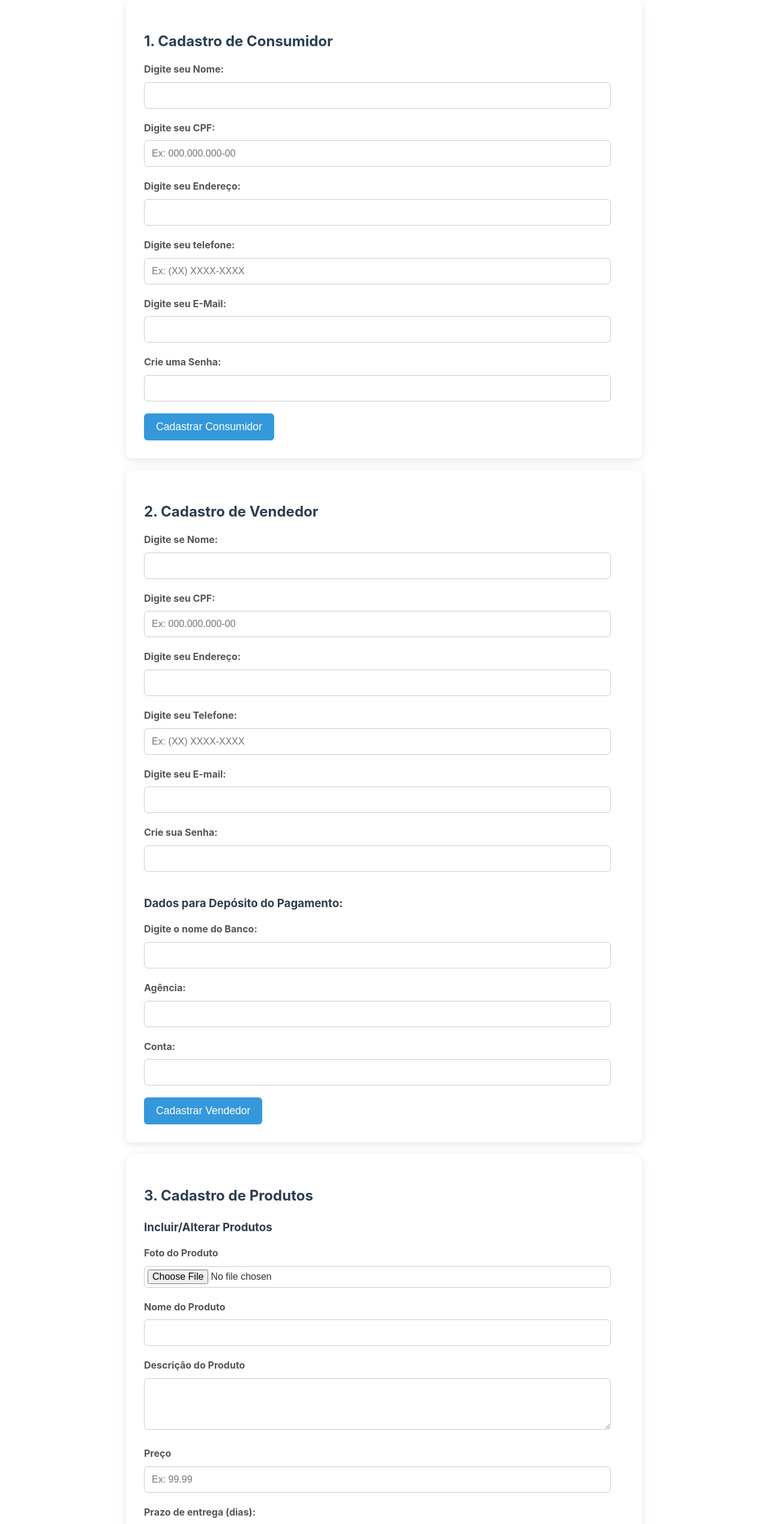
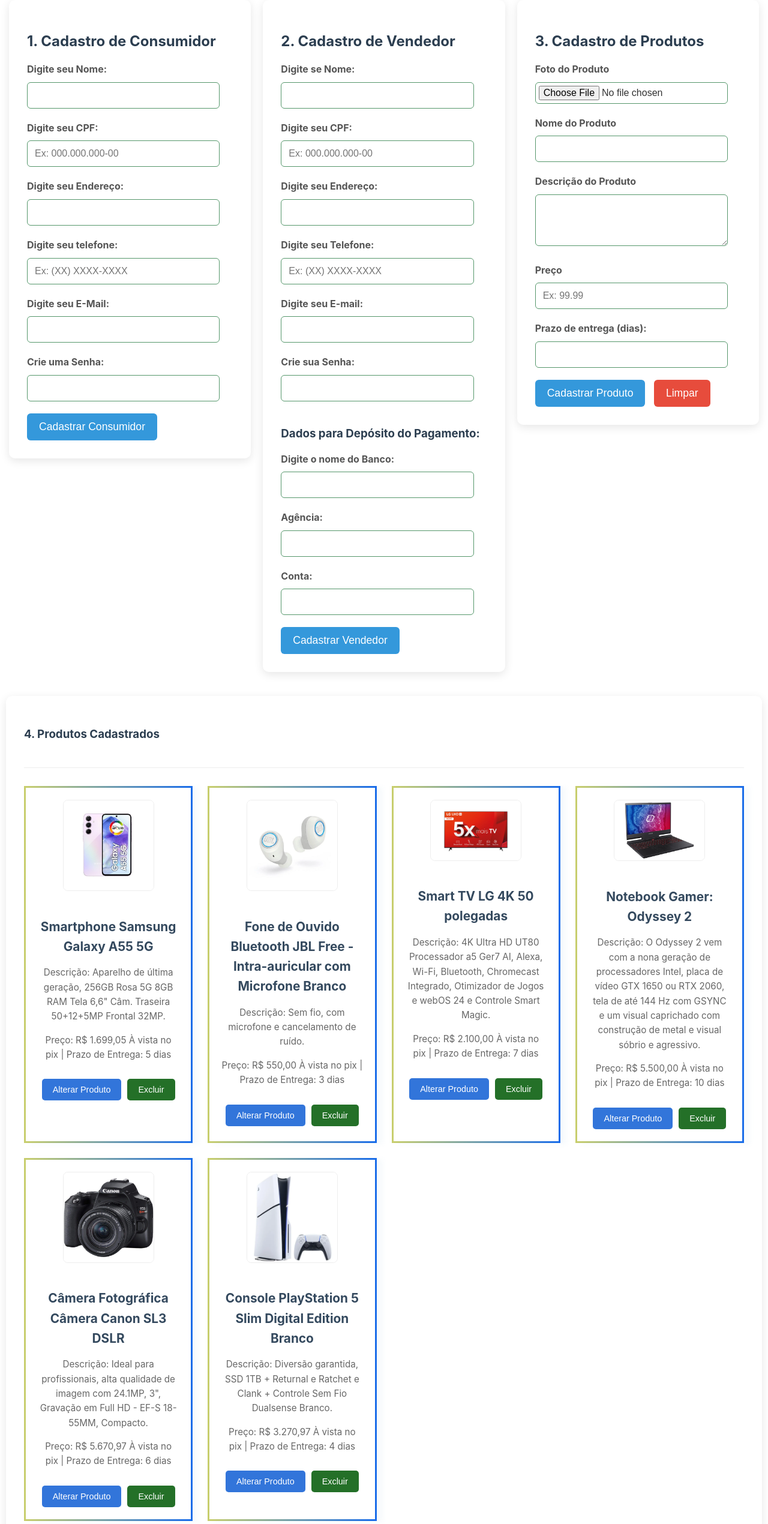
Before and after one commit to jakemello/mercado-Livre, a plain HTML site: page index.html in a window 1280 px wide. Shown: the part 120-2660 px from the top of the page at 60% size. Drawn offline with Linux system fonts and the light colour scheme.

Commit message:
Alteração de layout

```diff
--- a/index.html
+++ b/index.html
@@ -6,7 +6,6 @@
     <meta name="viewport" content="width=device-width, initial-scale=1.0">
     <title>Freedom Store</title>
     <style>
-
         body {
             font-family: 'Inter', sans-serif;
             margin: 0;
@@ -14,6 +13,9 @@
             background-color: #fff;
             color: #333;
             line-height: 1.6;
+            display: flex;
+            flex-direction: column;
+            min-height: 100vh;
         }
 
         h1, h2, h3, h4 {
@@ -44,13 +46,35 @@
             font-size: 2.2em;
         }
 
-        .containerCadastroConsumidor,.containerVendedor,.containerProdutos {
+        /* NEW: Container for all three forms to be side-by-side */
+        .container-all-forms {
+            display: grid;
+            grid-template-columns: repeat(3, 1fr); /* Three equal columns */
+            gap: 20px; /* Space between the forms */
+            max-width: 1400px; /* Increased max-width to accommodate three forms */
+            margin: 20px auto; /* Center the grid container */
+            padding: 0 15px; /* Padding for smaller screens */
+            align-items: start; /* Align forms to the top of their grid cells */
+        }
+
+        .containerCadastroConsumidor,
+        .containerVendedor,
+        .containerProdutosForm { /* Renamed for clarity, it's the product registration form */
             background-color: #fff;
             padding: 30px;
-            margin: 20px auto;
             border-radius: 10px;
             box-shadow: 0 4px 15px rgba(0, 0, 0, 0.1);
-            max-width: 800px;
+        }
+
+        /* Styles for the product LIST, which is below the forms */
+        .containerProdutosLista { /* New class for the product list section */
+            max-width: 1200px; /* Adjusted max-width for the product list */
+            margin: 20px auto; /* Center the product list */
+            padding: 30px;
+            background-color: #fff; /* Ensure it also has a background */
+            border-radius: 10px;
+            box-shadow: 0 4px 15px rgba(0, 0, 0, 0.1);
+            flex-grow: 1;
         }
 
         form label {
@@ -70,7 +94,7 @@
             width: calc(100% - 22px);
             padding: 12px;
             margin-bottom: 20px;
-            border: 1px solid #ccc;
+            border: 1px solid #55976b;
             border-radius: 6px;
             font-size: 1em;
             box-sizing: border-box;
@@ -113,21 +137,39 @@
             padding-top: 30px;
             border-top: 1px solid #eee;
             display: grid;
-            grid-template-columns: repeat(auto-fit, minmax(300px, 1fr));
+            grid-template-columns: repeat(auto-fit, minmax(280px, 1fr)); /* Adjusted minmax for 3 columns */
             gap: 25px;
         }
 
         .produtos {
-            background-color: #f9f9f9;
-            border: 1px solid #ddd;
-            border-radius: 8px;
+            border: 3px solid transparent;
+            border-image: linear-gradient(rgb(200, 206, 109), rgb(25, 108, 233)) 1;
+            border-image-slice: 5;
             padding: 20px;
             display: flex;
             flex-direction: column;
             align-items: center;
             text-align: center;
-            box-shadow: 0 2px 8px rgba(0, 0, 0, 0.05);
+            box-shadow: 10px 2px 8px rgba(90, 156, 201, 0.05); /* Fixed typo: 10 2px -> 10px 2px */
+            animation: gradientAngle 4s linear infinite;
             transition: transform 0.2s ease;
+        }
+        @keyframes gradientAngle {
+            0% {
+                border-image: linear-gradient(0deg, rgb(200, 206, 109), rgb(25, 108, 233)) 1;
+            }
+            25% {
+                border-image: linear-gradient(90deg, rgb(200, 206, 109), rgb(25, 108, 233)) 1;
+            }
+            50% {
+                border-image: linear-gradient(180deg, rgb(200, 206, 109), rgb(25, 108, 233)) 1;
+            }
+            75% {
+                border-image: linear-gradient(270deg, rgb(200, 206, 109), rgb(25, 108, 233)) 1;
+            }
+            100% {
+                border-image: linear-gradient(360deg, rgb(200, 206, 109), rgb(25, 108, 233)) 1;
+            }
         }
 
         .produtos:hover {
@@ -173,6 +215,7 @@
         .editar-produtos .editar {
             background-color: #3275da;
             color: white;
+            border: none;
         }
 
         .editar-produtos .editar:hover {
@@ -182,6 +225,7 @@
         .editar-produtos .deletar {
             background-color: #247028;
             color: white;
+            border: none;
         }
 
         .editar-produtos .deletar:hover {
@@ -196,18 +240,54 @@
             color: #0c0d0e;
             font-size: 1.0em;
             font-weight: bold;
+            flex-shrink: 0;
         }
 
         .copy {
             font-size: 0.9em;
         }
 
+        /* --- MEDIA QUERIES --- */
+
+        /* For 3 columns:
+           - Below 1400px, forms will start to shrink.
+           - Below 1200px, they will likely still be side-by-side but smaller.
+           - We need a breakpoint where they go from 3 to 2 columns.
+        */
+        @media (max-width: 1200px) {
+            .container-all-forms {
+                grid-template-columns: 1fr 1fr; /* Two columns */
+                max-width: 900px; /* Adjust max-width for two forms */
+            }
+            .containerProdutosForm {
+                grid-column: 1 / -1; /* Make the product form span both columns */
+            }
+            .containerProdutosLista {
+                 max-width: 900px;
+            }
+        }
+
+        /* For 2 columns:
+           - Below 900px, they will shrink further.
+           - We need a breakpoint where they go from 2 to 1 column.
+        */
         @media (max-width: 768px) {
             header h1 {
                 font-size: 1.8em;
-            }.containerCadastroConsumidor,.containerVendedor,.containerProdutos {
-                margin: 15px;
+            }
+            .container-all-forms {
+                grid-template-columns: 1fr; /* Single column */
+                gap: 15px;
+                max-width: 500px; /* Narrower max-width for single column */
+                padding: 0 10px;
+            }
+            .containerCadastroConsumidor,
+            .containerVendedor,
+            .containerProdutosForm,
+            .containerProdutosLista {
+                margin: 15px auto; /* Adjust margin for single column stacking */
                 padding: 20px;
+                max-width: 100%; /* Allow full width within the new max-width of container-all-forms */
             }
             .lista-produtos {
                 grid-template-columns: 1fr;
@@ -233,7 +313,8 @@
         <img src="./ImagensProjeto/freedomImage.png" alt="">
         <h1>Sistema de Mercado Livre</h1>
     </header>
-    <div>
+
+    <div class="container-all-forms">
         <section id="cadastroConsumidor" class="containerCadastroConsumidor">
             <h2>1. Cadastro de Consumidor</h2>
             <form action="#" method="post">
@@ -241,13 +322,13 @@
                 <input type="text" name="nomeConsumidor" id="nome-consumidor" required>
 
                 <label for="cpf-consumidor">Digite seu CPF:</label>
-            <input type="text" name="cpfConsumidor" id="cpf-consumidor" pattern="\d{3}\.\d{3}\.\d{3}-\d{2}" placeholder="Ex: 000.000.000-00" required>
+                <input type="text" name="cpfConsumidor" id="cpf-consumidor" pattern="\d{3}\.\d{3}\.\d{3}-\d{2}" placeholder="Ex: 000.000.000-00" maxlength="14" required>
 
                 <label for="endereco-consumidor">Digite seu Endereço:</label>
                 <input type="text" name="enderecoConsumidor" id="endereco-consumidor" required>
 
                 <label for="telefone-consumidor">Digite seu telefone:</label>
-            <input type="tel" name="telefoneCoonsumidor" id="telefone-consumidor" pattern="\(\d{2}\)\s?\d{4,5}-\d{4}" placeholder="Ex: (XX) XXXX-XXXX" required>
+                <input type="tel" name="telefoneCoonsumidor" id="telefone-consumidor" pattern="\(\d{2}\)\s?\d{4,5}-\d{4}" placeholder="Ex: (XX) XXXX-XXXX" maxlength="14" required>
 
                 <label for="email-consumidor">Digite seu E-Mail:</label>
                 <input type="email" name="emailConsumidor" id="email-consumidor" required>
@@ -258,8 +339,7 @@
                 <button type="submit">Cadastrar Consumidor</button>
             </form>
         </section>
-    </div>
-    <div>
+
         <section id="cadastro-vendedor" class="containerVendedor">
             <h2>2. Cadastro de Vendedor</h2>
             <form action="#" method="post">
@@ -267,13 +347,13 @@
                 <input type="text" name="nomeVendedor" id="nome-vendedor" required>
 
                 <label for="cpf-vendedor">Digite seu CPF:</label>
-                <input type="text" name="cpfVendedor" id="cpf-vendedor" pattern="\d{3}\.\d{3}\.\d{3}-\d{2}" placeholder="Ex: 000.000.000-00" required>
+                <input type="text" name="cpfVendedor" id="cpf-vendedor" pattern="\d{3}\.\d{3}\.\d{3}-\d{2}" placeholder="Ex: 000.000.000-00" maxlength="14" required>
 
                 <label for="endereco-vendedor">Digite seu Endereço:</label>
                 <input type="text" name="enderecoVendedor" id="endereco-vendedor" required>
 
                 <label for="telefone-vendedor">Digite seu Telefone:</label>
-                <input type="tel" name="telefoneVendedor" id="telefone-vendedor" pattern="\(\d{2}\)\s?\d{4,5}-\d{4}" placeholder="Ex: (XX) XXXX-XXXX" required>
+                <input type="tel" name="telefoneVendedor" id="telefone-vendedor" pattern="\(\d{2}\)\s?\d{4,5}-\d{4}" placeholder="Ex: (XX) XXXX-XXXX" maxlength="14" required>
 
                 <label for="email-vendedor">Digite seu E-mail:</label>
                 <input type="email" name="emailVendedor" id="email-vendedor" required>
@@ -294,11 +374,9 @@
                 <button type="submit">Cadastrar Vendedor</button>
             </form>
         </section>
-    </div>
-    <div>
-        <section id="cadastro-produtos" class="containerProdutos">
+
+        <section id="cadastro-produtos" class="containerProdutosForm">
             <h2>3. Cadastro de Produtos</h2>
-            <h3>Incluir/Alterar Produtos</h3>
             <form action="#" method="post">
                 <label for="foto-produto">Foto do Produto</label>
                 <input type="file" name="fotoProduto" id="foto-produto" accept="image/*">
@@ -315,10 +393,13 @@
                 <label for="prazo-entrega">Prazo de entrega (dias):</label>
                 <input type="number" name="prazoEntrega" id="prazo-entrega" min="0" required>
 
-                <button type="submit">Salvar Produto</button>
+                <button type="submit">Cadastrar Produto</button>
                 <button type="reset">Limpar</button>
             </form>
+        </section>
+    </div>
 
+    <section class="containerProdutosLista">
         <h3>4. Produtos Cadastrados</h3>
         <div class="lista-produtos">
             <div class="produtos">
@@ -329,7 +410,7 @@
                     <p>Preço: R$ 1.699,05 À vista no pix | Prazo de Entrega: 5 dias</p>
                 </section>
                 <section class="editar-produtos">
-            <button class="editar">Alterar</button>
+                    <button class="editar">Alterar Produto</button>
                     <button class="deletar">Excluir</button>
                 </section>
             </div>
@@ -341,7 +422,7 @@
                     <p>Preço: R$ 550,00 À vista no pix | Prazo de Entrega: 3 dias</p>
                 </section>
                 <section class="editar-produtos">
-            <button class="editar">Alterar</button>
+                    <button class="editar">Alterar Produto</button>
                     <button class="deletar">Excluir</button>
                 </section>
             </div>
@@ -353,7 +434,7 @@
                     <p>Preço: R$ 2.100,00 À vista no pix | Prazo de Entrega: 7 dias</p>
                 </section>
                 <section class="editar-produtos">
-            <button class="editar">Alterar</button>
+                    <button class="editar">Alterar Produto</button>
                     <button class="deletar">Excluir</button>
                 </section>
             </div>
@@ -365,7 +446,7 @@
                     <p>Preço: R$ 5.500,00 À vista no pix | Prazo de Entrega: 10 dias</p>
                 </section>
                 <section class="editar-produtos">
-            <button class="editar">Alterar</button>
+                    <button class="editar">Alterar Produto</button>
                     <button class="deletar">Excluir</button>
                 </section>
             </div>
@@ -377,7 +458,7 @@
                     <p>Preço: R$ 5.670,97 À vista no pix | Prazo de Entrega: 6 dias</p>
                 </section>
                 <section class="editar-produtos">
-            <button class="editar">Alterar</button>
+                    <button class="editar">Alterar Produto</button>
                     <button class="deletar">Excluir</button>
                 </section>
             </div>
@@ -389,13 +470,13 @@
                     <p>Preço: R$ 3.270,97 À vista no pix | Prazo de Entrega: 4 dias</p>
                 </section>
                 <section class="editar-produtos">
-            <button class="editar">Alterar</button>
+                    <button class="editar">Alterar Produto</button>
                     <button class="deletar">Excluir</button>
                 </section>
             </div>
         </div>
     </section>
-    </div>
+
     <footer>
         <p>&copy; 2025 Freedom Store. Todos os direitos reservados</p>
         <p class="copy">Desenvolvido por <b>Jakeline Melo</b> para fins didáticos.</p>
```
Lines whose indentation alone changed are shown as unchanged.
